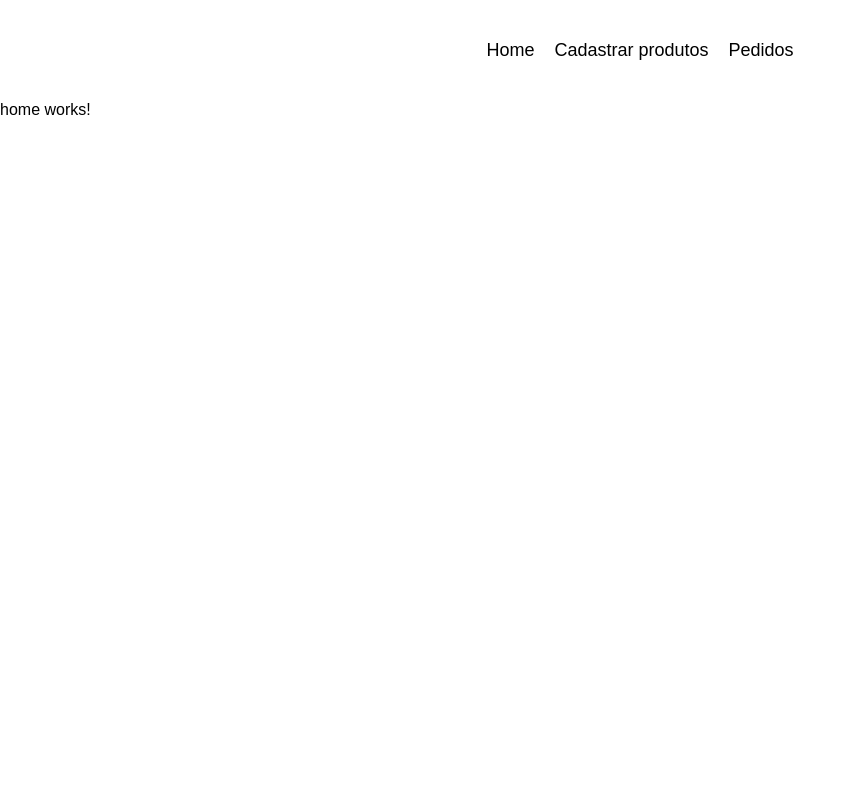
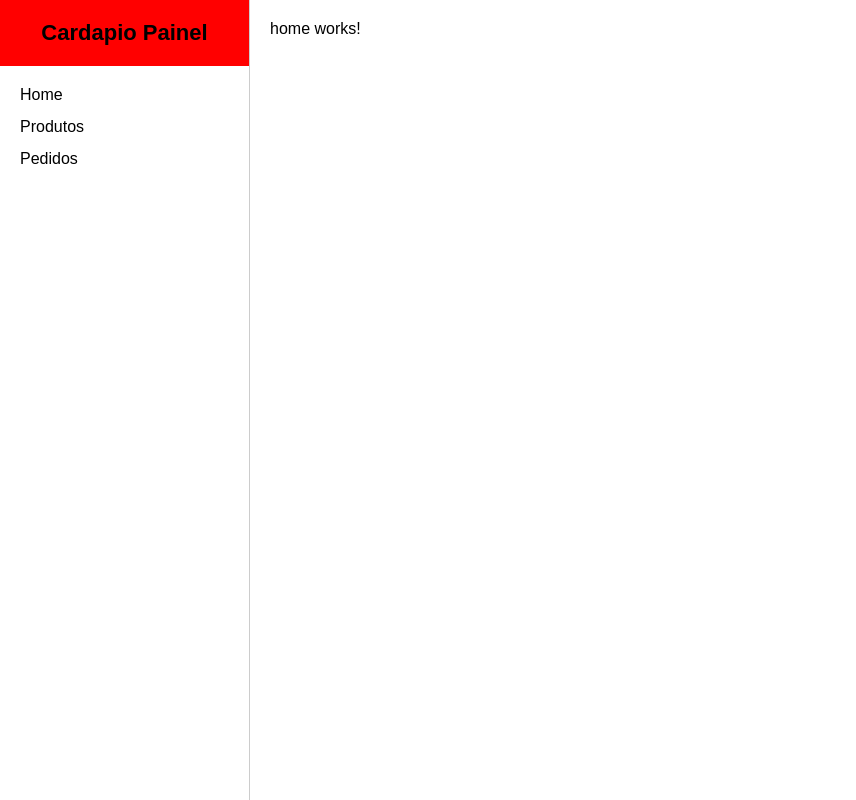
Before and after one commit to rafaelmjardim/cardapio-online-painel, an Angular app: page / in a window 1280 px wide. Shown: the whole page, without its empty margins (0-856 px from the left). Built offline with nearby package versions, Linux system fonts and the light colour scheme.

Commit message:
update geral dashboard e compnentes

```diff
--- a/package.json
+++ b/package.json
@@ -18,6 +18,8 @@
     "@angular/platform-browser": "^15.1.0",
     "@angular/platform-browser-dynamic": "^15.1.0",
     "@angular/router": "^15.1.0",
+    "@ng-icons/core": "^27.1.0",
+    "@ng-icons/ionicons": "^27.1.0",
     "rxjs": "~7.8.0",
     "tslib": "^2.3.0",
     "zone.js": "~0.12.0"
--- a/src/app/app.component.html
+++ b/src/app/app.component.html
@@ -1,4 +1,9 @@
 <div class="app">
-  <app-header></app-header>
-  <router-outlet></router-outlet>
+  <div class="app_sidebar">
+    <app-sidebar></app-sidebar>
+  </div>
+
+  <div class="app_main">
+    <router-outlet></router-outlet>
+  </div>
 </div>
--- a/src/app/app.component.scss
+++ b/src/app/app.component.scss
@@ -0,0 +1,7 @@
+.app {
+    display: flex;
+
+    &_main {
+        padding: 2rem;
+    }
+}
--- a/src/app/app.module.ts
+++ b/src/app/app.module.ts
@@ -5,12 +5,14 @@ import { AppRoutingModule } from './app-routing.module';
 import { AppComponent } from './app.component';
 import { HeaderComponent } from './components/header/header.component';
 import { CreateProductComponent } from './pages/create-product/create-product.component';
+import { SidebarComponent } from './components/sidebar/sidebar.component';
 
 @NgModule({
   declarations: [
     AppComponent,
     HeaderComponent,
-    CreateProductComponent
+    CreateProductComponent,
+    SidebarComponent
   ],
   imports: [
     BrowserModule,
--- /dev/null
+++ b/src/app/components/sidebar/sidebar.component.html
@@ -0,0 +1,17 @@
+<div class="sidebar">
+    <div class="sidebar_header">
+        <h1 class="sidebar_header_title">Cardapio Painel</h1>
+    </div>
+
+    <ul class="sidebar_menu">
+        <li class="sidebar_menu_item">
+            Home
+        </li>
+        <li class="sidebar_menu_item">
+            Produtos
+        </li>
+        <li class="sidebar_menu_item">
+            Pedidos
+        </li>
+    </ul>
+</div>
--- /dev/null
+++ b/src/app/components/sidebar/sidebar.component.scss
@@ -0,0 +1,23 @@
+.sidebar {
+    width: 25rem;
+    height: 100vh;
+    border-right: .1rem solid #ccc;
+
+    &_header {
+        display: flex;
+        justify-content: center;
+        padding: 2rem 0;
+        background-color: red;
+
+        &_title {
+            font-size: 2.2rem;
+        }
+    }
+
+    &_menu {
+        display: flex;
+        flex-direction: column;
+        gap: 1.4rem;
+        padding: 2rem;
+    }
+}
```
Also changed, not shown: src/app/components/sidebar/sidebar.component.ts (added, +10 -0 lines), 2 other files (tests, documents, lock files or other folders).
